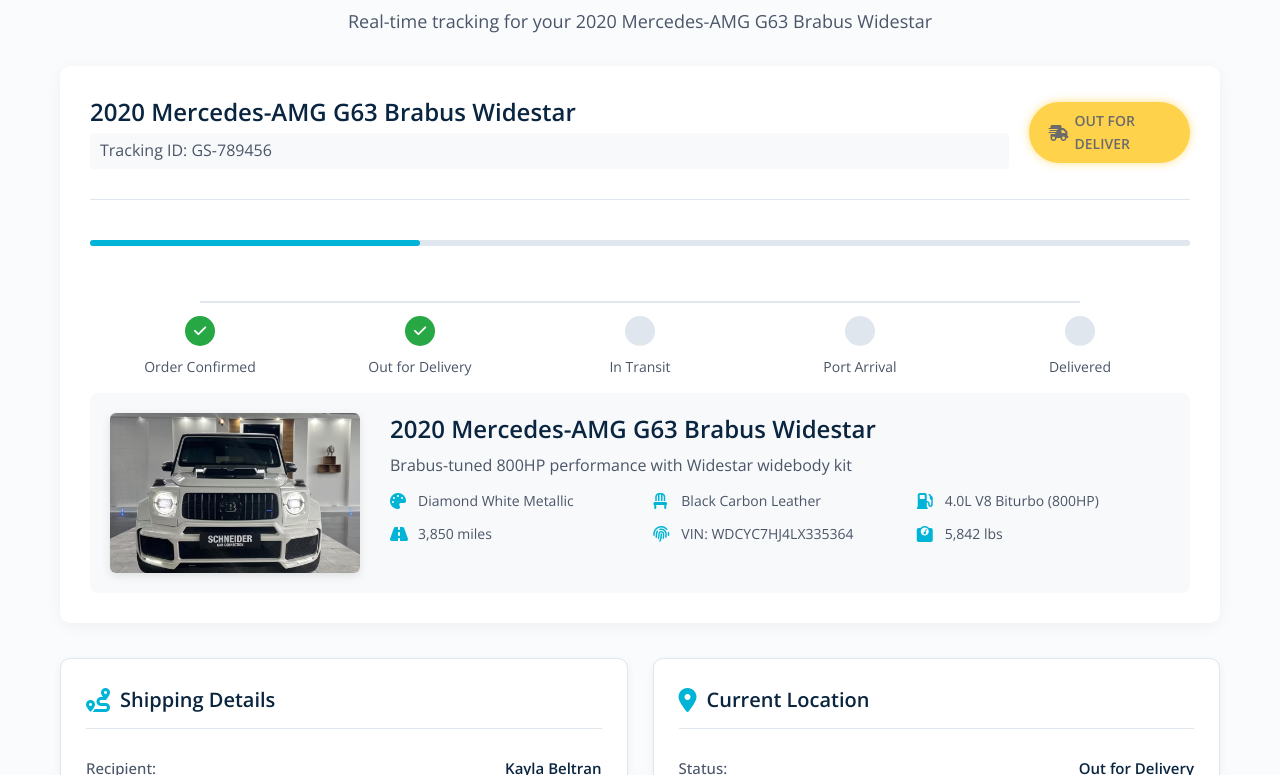
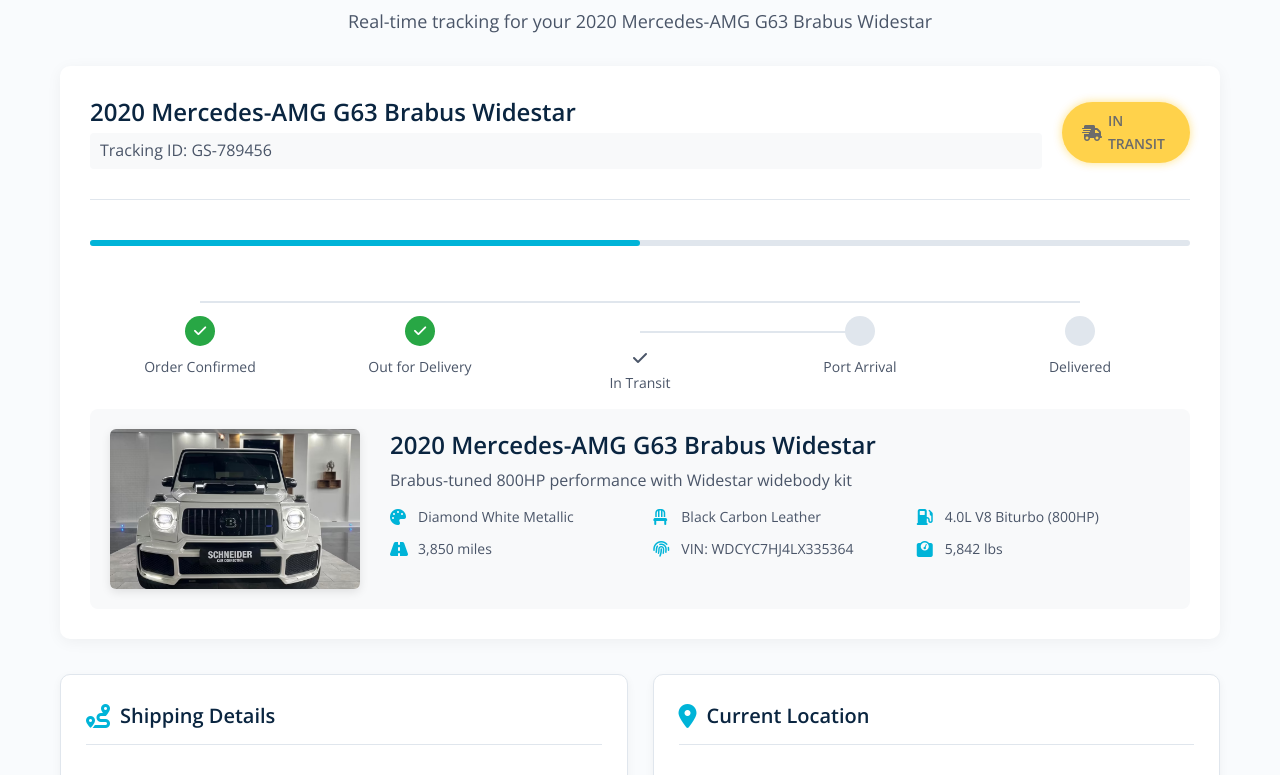
Before and after one commit to jonhtan-ceo/assist.globalshippers, a plain HTML site: page globalshippers.com.details.html in a window 1280 px wide. Shown: the part 177-952 px from the top of the page. Drawn offline with nearby package versions, Linux system fonts and the light colour scheme.

Commit message:
Update globalshippers.com.details.html

```diff
--- a/globalshippers.com.details.html
+++ b/globalshippers.com.details.html
@@ -776,7 +776,7 @@
                     </div>
                     <div class="status-badge">
                         <i class="fas fa-shipping-fast"></i>
-                        OUT FOR DELIVER
+                        IN TRANSIT
                     </div>
                 </div>
 
@@ -794,7 +794,7 @@
                         <div class="step-text">Out for Delivery</div>
                     </div>
                     <div class="step">
-                        <div class="step-icon"><i class="fas fa-port"></i></div>
+                        <div class="step completed"><i class="fas fa-check"></i></div>
                         <div class="step-text">In Transit</div>
                     </div>
                     <div class="step">
@@ -879,7 +879,7 @@
         </div>
         <div class="detail-item">
             <span class="detail-label">Status:</span>
-            <span class="detail-value">Out for Delivery</span>
+            <span class="detail-value">In Transit</span>
         </div>
         <div class="detail-item">
             <span class="detail-label">Vessel Name:</span>
@@ -991,7 +991,7 @@
             // Progress bar animation
             const progressBar = document.querySelector('.progress-bar');
             let width = 0;
-            const targetWidth = 30;
+            const targetWidth = 50;
 
             const animateProgress = () => {
                 if (width < targetWidth) {
```
